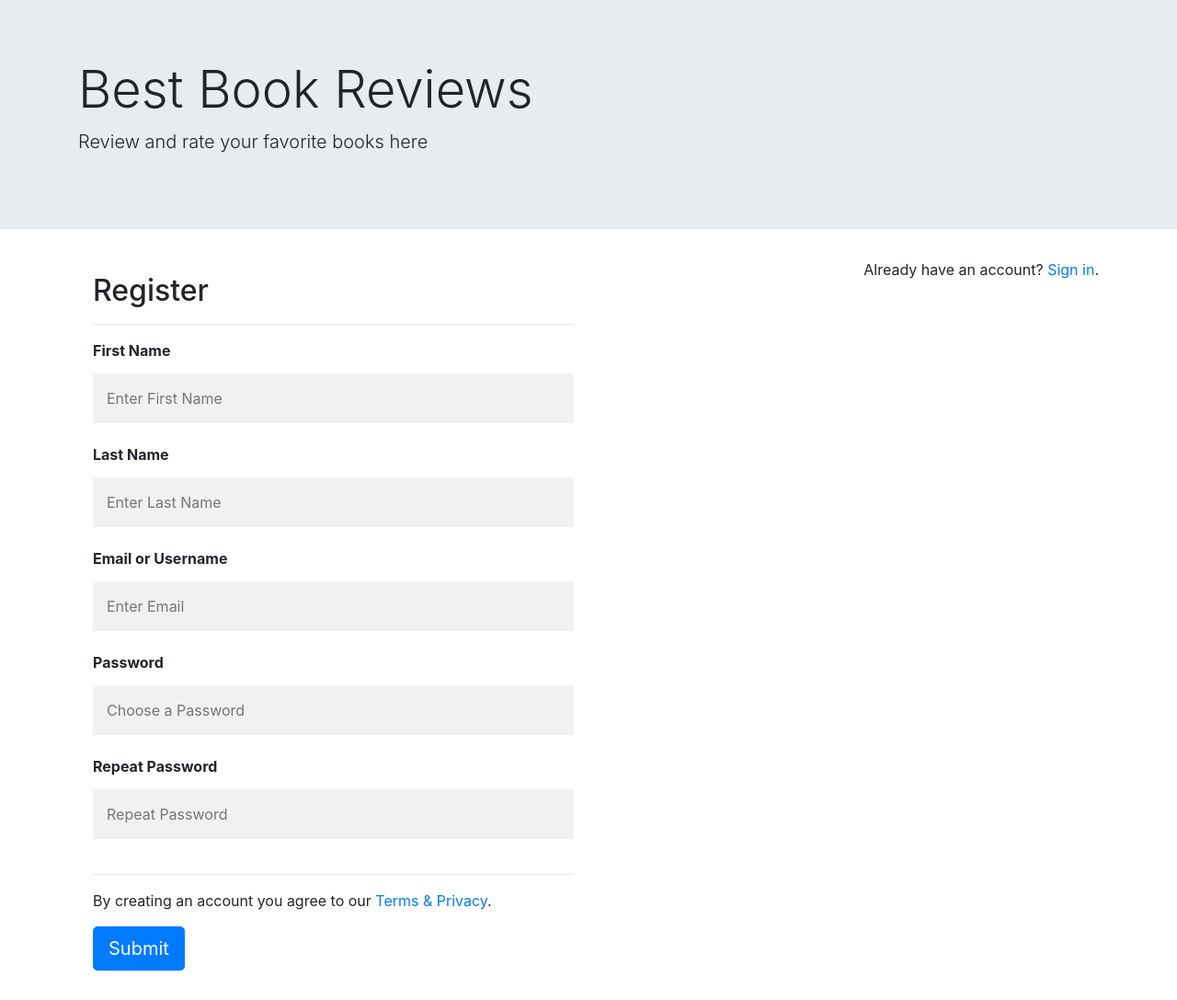
After one commit to sourish33/Book_reviews, a Flask app: page /register in a window 1280 px wide. The commit adds this page. Shown: the whole page at 92% size. Run offline with Flask 2, Linux system fonts and the light colour scheme; parts of the project's set-up code (start-up, migrations or seed data) failed here and were passed over; some libraries are stand-ins or nearby versions.

Commit message:
home page added, register and login pages improved

```diff
--- a/application.py
+++ b/application.py
@@ -125,12 +125,17 @@ def get_reviews(book_isbn):
     s.commit()
     return result
 
-
 @app.route("/", methods=["POST", "GET"])
 def index():
+    return render_template("index.html")
+
+
+
+@app.route("/register", methods=["POST", "GET"])
+def register():
     if request.method == "GET":
         output_text = ""
-        return render_template("index.html", output_text=output_text)
+        return render_template("register.html", output_text=output_text)
     else:
         firstname = request.form.get("firstname")
         lastname = request.form.get("lastname")
@@ -149,7 +154,7 @@ def index():
             return render_template("login.html", output_text=output_text)
         else:
             flash('A user with that username/email already exists. Please retry or log in ', "danger")
-            return redirect(url_for('index',_anchor='error_msg_anchor'))
+            return redirect(url_for('register',_anchor='error_msg_anchor'))
 
 
 
--- a/static/styles/style.css
+++ b/static/styles/style.css
@@ -8,7 +8,8 @@
 
 * {box-sizing: border-box}
 
-/* Add padding to containers */
+
+
 .my_container {
   width: 50%;
   padding: 16px;
@@ -73,3 +74,19 @@ a {
   padding:0;
 
 }
+
+.center {
+  display: flex;
+  justify-content: center;
+  align-items: center;
+  background: url("https://elearningindustry.com/wp-content/uploads/2016/05/top-10-books-every-college-student-read-e1464023124869.jpeg") no-repeat;
+  background-size: 100%;
+  height: 400px;
+}
+
+
+/* Add padding to containers */
+@media only screen and (max-width: 600px) {
+  .my_container {
+    width: 100%;
+  }
--- /dev/null
+++ b/templates/register.html
@@ -0,0 +1,72 @@
+<!DOCTYPE html>
+<!doctype html>
+<html>
+    <head>
+        <title>Register</title>
+        <meta charset="utf-8">
+        <meta name="viewport" content="width=device-width, initial-scale=1">
+        <meta name="description" content="">
+        <meta name="author" content="">
+        <link rel="stylesheet" type= "text/css" href="{{ url_for('static',filename='styles/style.css') }}">
+        <link rel="stylesheet" href="https://cdnjs.cloudflare.com/ajax/libs/font-awesome/4.7.0/css/font-awesome.min.css">
+        <link rel="stylesheet" href="https://stackpath.bootstrapcdn.com/bootstrap/4.3.1/css/bootstrap.min.css" integrity="sha384-ggOyR0iXCbMQv3Xipma34MD+dH/1fQ784/j6cY/iJTQUOhcWr7x9JvoRxT2MZw1T" crossorigin="anonymous">
+    </head>
+
+<body>
+    <div class="jumbotron jumbotron-fluid">
+        <div class="container">
+          <h1 class="display-4">Best Book Reviews</h1>
+          <p class="lead">Review and rate your favorite books here</p>
+        </div>
+      </div>
+    <div class="container">
+      <p style="float: right;">Already have an account? <a href="{{url_for('login')}}">Sign in</a>.</p>
+    <!-- {% block div %}
+    {% endblock %}
+    {% block form %}
+    {% endblock %} -->
+
+
+    <form action="{{url_for('register')}}" method="post">
+            <div class="form-group my_container">
+
+                <h2>Register</h2>
+                <hr>
+                <a id="error_msg_anchor"></a>
+                {% with messages = get_flashed_messages(with_categories=true) %}
+                <!-- Categories: success (green), info (blue), warning (yellow), danger (red) -->
+                {% if messages %}
+                  {% for category, message in messages %}
+                    <div class="alert alert-{{ category }}" role="alert">
+                    <!-- <strong>Title</strong> --> {{ message }}
+                    </div>
+                  {% endfor %}
+                {% endif %}
+                 {% endwith %}
+
+                <label for="firstname"><b>First Name</b></label>
+                <input type="text" placeholder="Enter First Name" name="firstname" required>
+
+                <label for="lastname"><b>Last Name</b></label>
+                <input type="text" placeholder="Enter Last Name" name="lastname" required>
+
+                <label for="email"><b>Email or Username</b></label>
+                <input type="text" placeholder="Enter Email" name="email" required>
+
+
+                <label for="psw"><b>Password</b></label>
+                <input type="password" placeholder="Choose a Password" name="psw" required>
+
+                <label for="psw-repeat"><b>Repeat Password</b></label>
+                <input type="password" placeholder="Repeat Password" name="psw-repeat"  required>
+                <hr>
+
+                <p>By creating an account you agree to our <a href="#">Terms & Privacy</a>.</p>
+                <button type="submit" class="btn btn-primary btn-lg">Submit</button>
+            </div>
+    </form>
+
+
+    </div>
+</body>
+</html>
```
Also changed, not shown: templates/index.html (+27 -49 lines), templates/login.html (+5 -6 lines), templates/test.html (deleted, +0 -65 lines).
